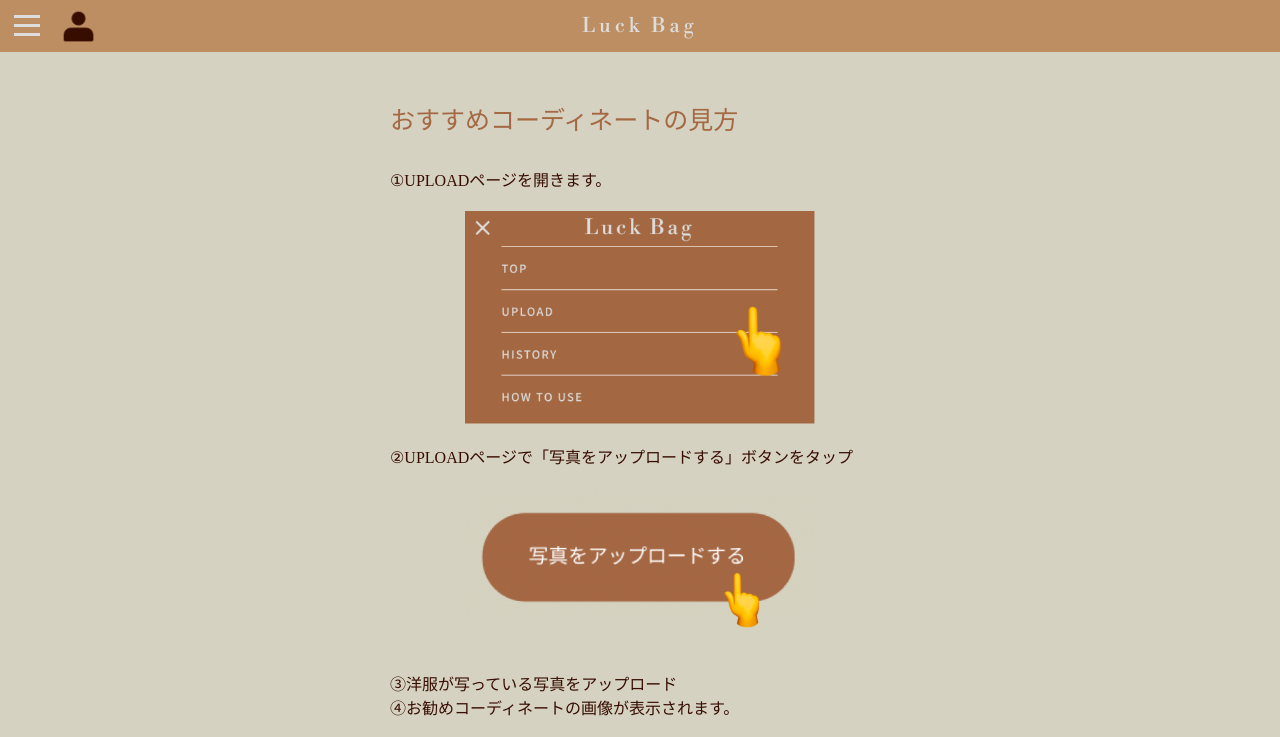
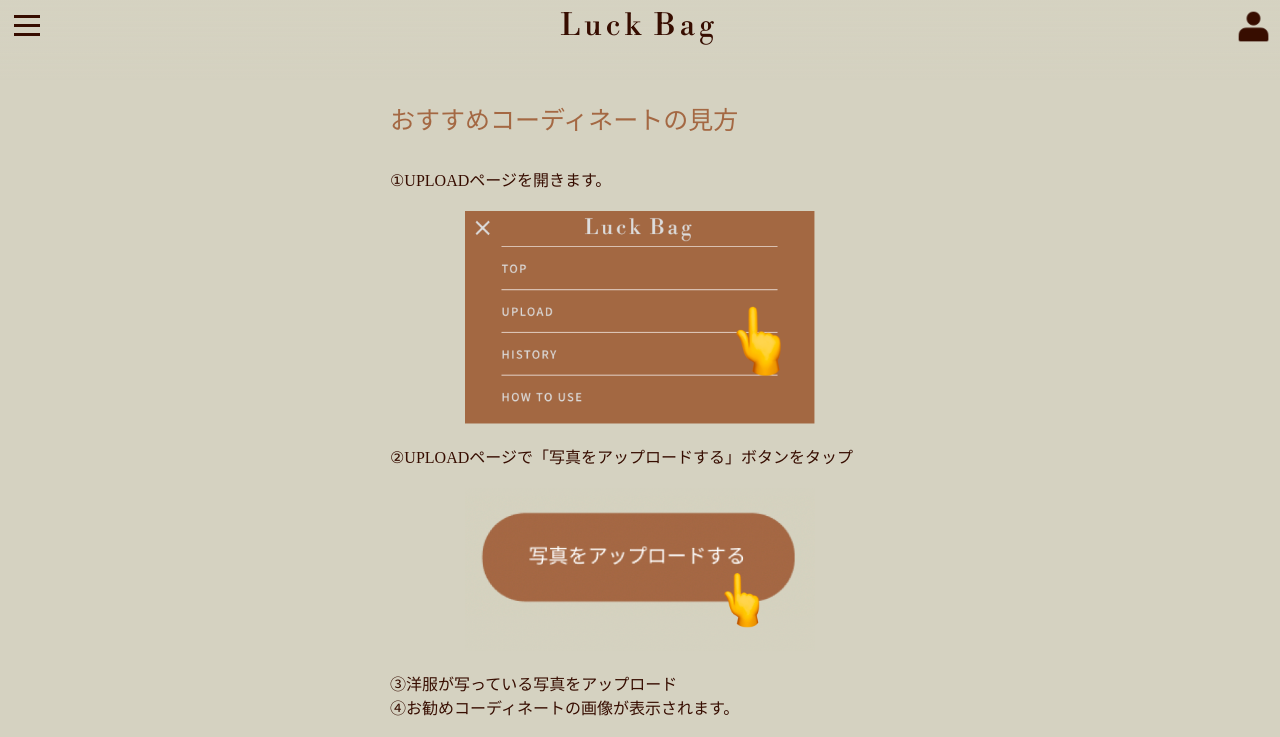
Before and after one commit to e215701/Luck-bag, a React (Create React App) app in the folder frontend/: page /Howtouse in a window 1280 px wide. Shown: the top 737 px of the page. Built offline with nearby package versions, Linux system fonts and the light colour scheme; no server answers; a web font is replaced by a local one.

Commit message:
update(frontend): update header layout

```diff
--- a/frontend/src/css/upload.css
+++ b/frontend/src/css/upload.css
@@ -58,171 +58,12 @@ uploadページ
   margin: 0px 0px 0px 0px;
 }
 
-  .header {
-    background: var(--color-twine);
-    position: fixed;
-    width: 100%;
-    height: 52px;
-    z-index: 1010;
-  }
-
-  /* ハンバーガーメニュー */
-  .top-menu {
-    position: absolute;
-    top: 15px;
-    right: 100%;
-    width: 50px;
-    height: 50px;
-    color: var(--color-hickory);
-    background: none;
-    border-radius: 5px;
-    cursor: pointer;
-    z-index: 1005;
-  }
-  body {
-    margin: 0;
-    font-family: "Futura", Helvetica, sans-serif;
-  }
-
-  /* Nav items */
-  .menu {
-    list-style: none;
-    position: absolute;
-    width: 100%;
-    height: auto;
-    top: 0;
-    margin-top: 52px;
-    padding: 0 0 10px 0;
-    clear: both;
-    background: var(--color-twine);
-    transition: 0.3192s cubic-bezier(0.04, 0.04, 0.12, 0.96) 0.1008s;
-    transform: scale(1, 0);
-    transform-origin: top;
-  }
-
-  /* Hamburger menu button */
-  .menu-btn:checked ~ .menu {
-    transform: scale(1, 1);
-    transform-origin: top;
-    transition: 0.3192s cubic-bezier(0.04, 0.04, 0.12, 0.96) 0.1008s;
-  }
-
-  /* Hamburger menbu text */
-  .menu a {
-    text-decoration: none;
-    font-weight: 500;
-    letter-spacing: 2px;
-    font-size: 16px;
-    text-transform: capitalize;
-    color: #ddd;
-    opacity: 0;
-    transition: 0.5s;
-  }
-
-  .menu li {
-    border-top: 1px solid var(--color-white);
-    padding: 15px 0;
-    margin: 0 54px;
-    opacity: 0;
-    transition: 0.5s;
-  }
-
-  .menu-btn:checked ~ .menu a,
-  .menu-btn:checked ~ .menu li {
-    opacity: 1;
-    transition: 0.3192s cubic-bezier(0.04, 0.04, 0.12, 0.96) 0.2s;
-  }
-
-  .menu-btn {
-    display: none;
-  }
-
-  .menu-icon {
-    display: inline-block;
-    position: relative;
-    cursor: pointer;
-    padding: 24px 14px;
-    -webkit-tap-highlight-color: rgba(0, 0, 0, 0);
-  }
-
-  .navicon {
-    background: #ddd;
-    display: block;
-    height: 3px;
-    width: 26px;
-    position: relative;
-    transition: 0.3192s cubic-bezier(0.04, 0.04, 0.12, 0.96) 0.1008s;
-  }
-
-  .navicon:before,
-  .navicon:after {
-    content: "";
-    display: block;
-    height: 100%;
-    width: 100%;
-    position: absolute;
-    background: #ddd;
-    transition: 0.3192s cubic-bezier(0.04, 0.04, 0.12, 0.96) 0.1008s;
-  }
-
-  .navicon:before {
-    top: 9px;
-  }
-
-  .navicon:after {
-    bottom: 9px;
-  }
-
-  /* Hamburger Menu Animation Start */
-  .menu-btn:checked ~ .menu-icon .navicon:before {
-    transform: rotate(-45deg);
-  }
-
-  .menu-btn:checked ~ .menu-icon .navicon:after {
-    transform: rotate(45deg);
-  }
-
-  .menu-btn:checked ~ .menu-icon:not(.steps) .navicon:before {
-    top: 0;
-  }
-  .menu-btn:checked ~ .menu-icon:not(.steps) .navicon:after {
-    bottom: 0;
-  }
-
-  .menu-btn:checked ~ .menu-icon .navicon {
-    background: rgba(0, 0, 0, 0);
-    transition: 0.2192s cubic-bezier(0.04, 0.04, 0.12, 0.96) 0.1008s;
-  }
-  /* Hamburger Menu Animation End */
-
-  /* Navbar Container */
-  .navtext-container {
-    width: 100%;
-    height: 52px;
-    position: absolute;
-    box-sizing: border-box;
-    display: flex;
-    justify-content: center;
-    align-items: center;
-  }
-
-  /* Navbar Text */
-  .navtext {
-    position: absolute;
-    /* text-transform: uppercase; */
-    color: #ddd;
-    letter-spacing: 4px;
-    font-size: 20px;
-  }
-
 .upload-image {
   width: auto;
   height: 30%;
   margin: 0px 0px 0px 0px;
   /* outline: 2px solid yellow; */
 }
-
-
 
 .upload-image-container {
   margin: 20px 0px 20px 0px;
@@ -325,17 +166,17 @@ uploadページ
 }
 
 .gender-input:checked + .gender-custom-radio:before {
-    content: '';
+  content: "";
   position: absolute;
   top: 3px;
   left: 3px;
   width: 16px;
   height: 16px;
-    background-color: #4A90E2;
+  background-color: #4a90e2;
   border-radius: 50%;
 }
 
-  .upload-gender-image{
+.upload-gender-image {
   width: 50px;
   height: 50px;
 }
--- a/frontend/src/pages/Upload.js
+++ b/frontend/src/pages/Upload.js
@@ -105,6 +105,7 @@ const Upload = () => {
                 Luck Bag
               </button>
             </div>
+            <img className="top-login-icon" src="./images/login-icon.png"></img>
           </header>
 
           <div
```
Lines whose indentation alone changed are shown as unchanged.
